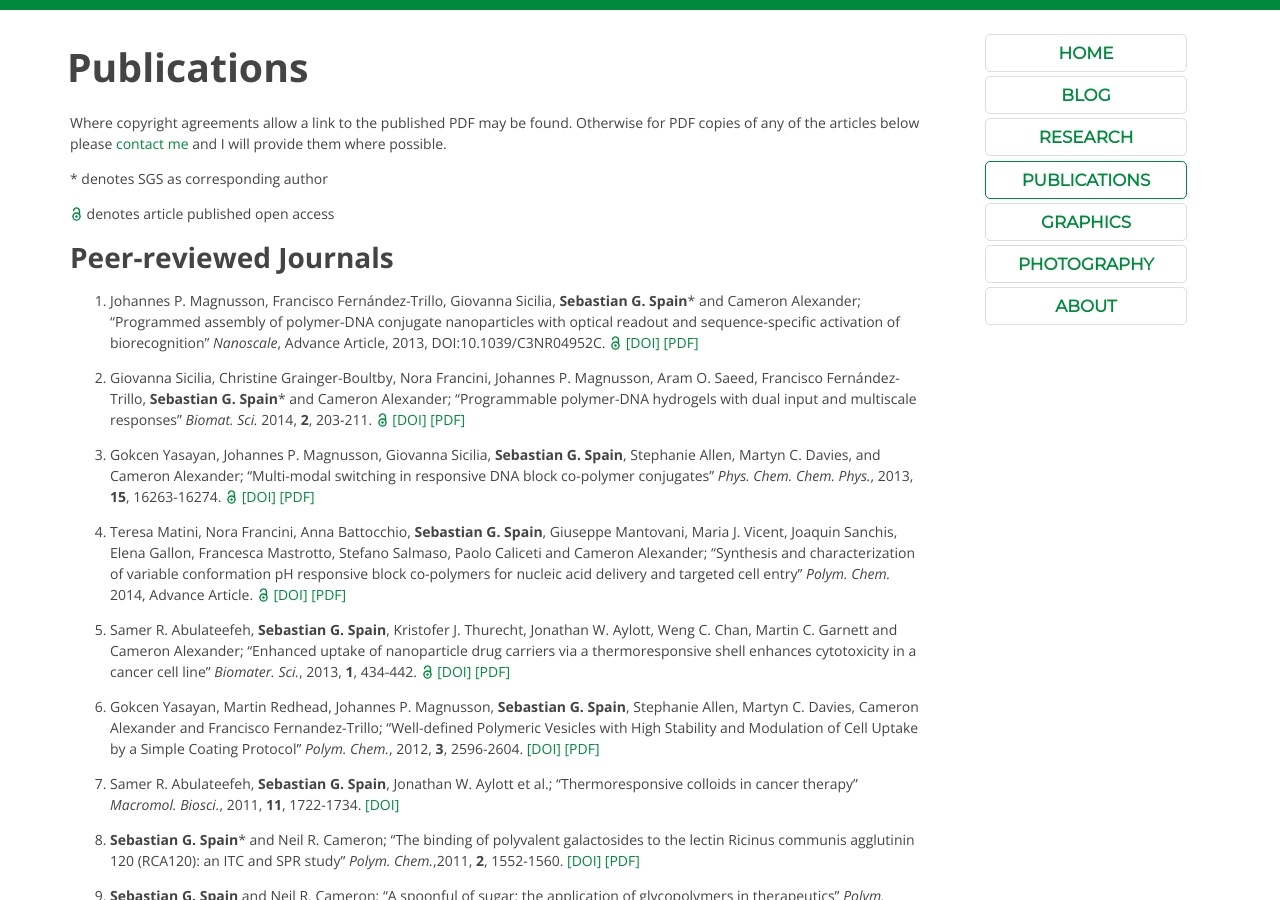
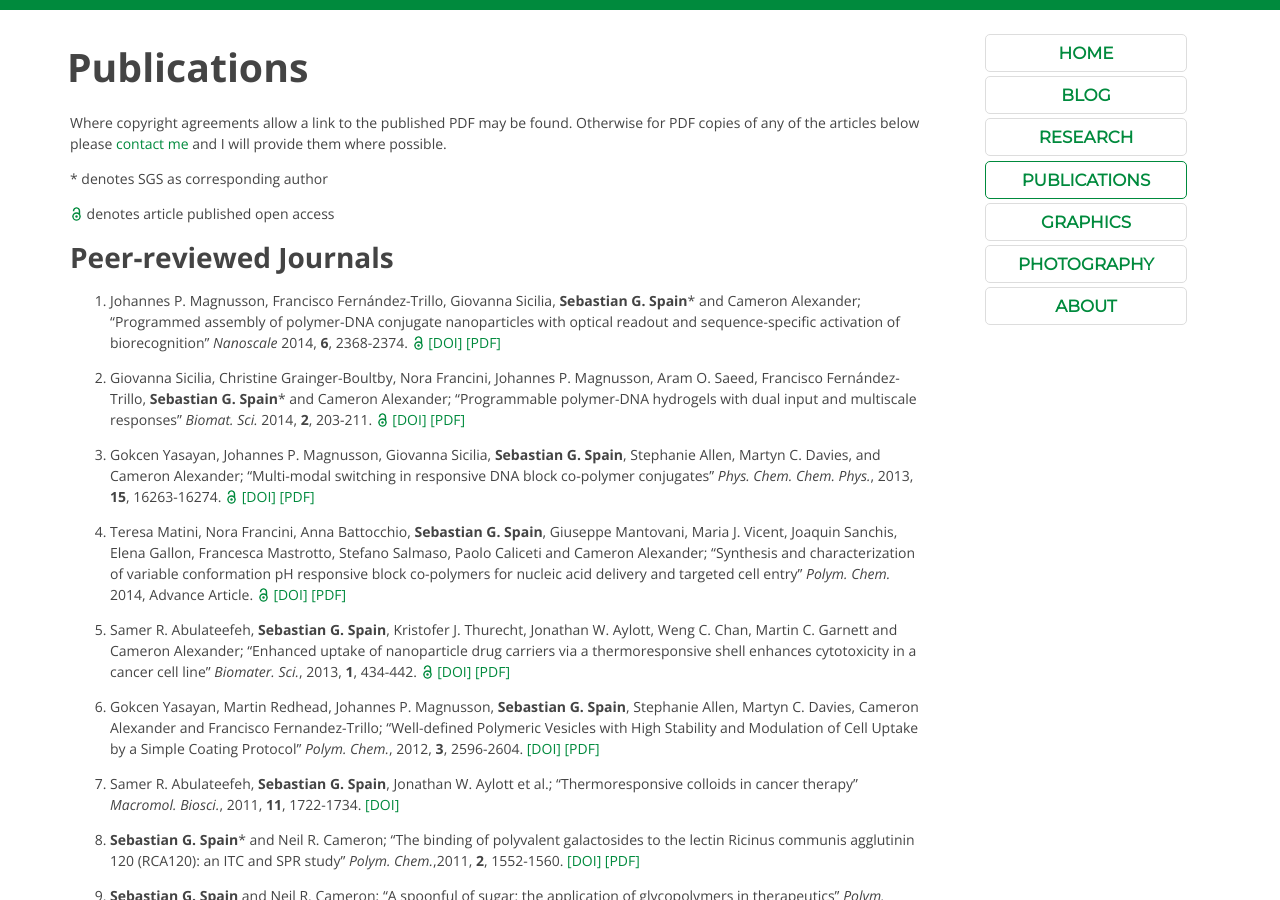
Before and after one commit to sebspain/sebspain.github.io, a Jekyll site: the page built from publications/index.md, in a window 1280 px wide and 900 px high. Built offline with Jekyll 4.4.1, drawn with Linux system fonts in a browser that asks for light colours; Markdown is read by kramdown in place of the engine named in the settings; formulas are drawn with MathJax 3.

Commit message:
updated cicitation

```diff
--- a/publications/index.md
+++ b/publications/index.md
@@ -13,7 +13,7 @@ Where copyright agreements allow a link to the published PDF may be found. Other
 ###Peer-reviewed Journals
 
 
-1. Johannes P. Magnusson, Francisco Fernández-Trillo, Giovanna Sicilia, <strong>Sebastian G. Spain</strong>\* and Cameron Alexander; "Programmed assembly of polymer-DNA conjugate nanoparticles with optical readout and sequence-specific activation of biorecognition" <em>Nanoscale</em>, Advance Article, 2013, DOI:10.1039/C3NR04952C. <img height="14px" src="/img/oa.svg" class="oa" alt="open access logo"> [\[DOI\]](http://dx.doi.org/10.1039/C3NR04952C) [\[PDF\]](http://sebspain.co.uk/publications/PDFs/c3nr04952c-adv.pdf)
+1. Johannes P. Magnusson, Francisco Fernández-Trillo, Giovanna Sicilia, <strong>Sebastian G. Spain</strong>\* and Cameron Alexander; "Programmed assembly of polymer-DNA conjugate nanoparticles with optical readout and sequence-specific activation of biorecognition" <em>Nanoscale</em> 2014, <strong>6</strong>, 2368-2374. <img height="14px" src="/img/oa.svg" class="oa" alt="open access logo"> [\[DOI\]](http://dx.doi.org/10.1039/C3NR04952C) [\[PDF\]](http://sebspain.co.uk/publications/PDFs/c3nr04952c-final.pdf)
 
 1. Giovanna Sicilia, Christine Grainger-Boultby, Nora Francini, Johannes P. Magnusson, Aram O. Saeed, Francisco Fernández-Trillo, <strong>Sebastian G. Spain</strong>\* and Cameron Alexander; "Programmable polymer-DNA hydrogels with dual input and multiscale responses" <em>Biomat. Sci.</em> 2014, **2**, 203-211. <img height="14px" src="/img/oa.svg" class="oa" alt="open access logo"> [\[DOI\]](http://dx.doi.org/10.1039/C3BM60126A) [\[PDF\]](http://sebspain.co.uk/publications/PDFs/c3bm60126a-final.pdf)
 
```
